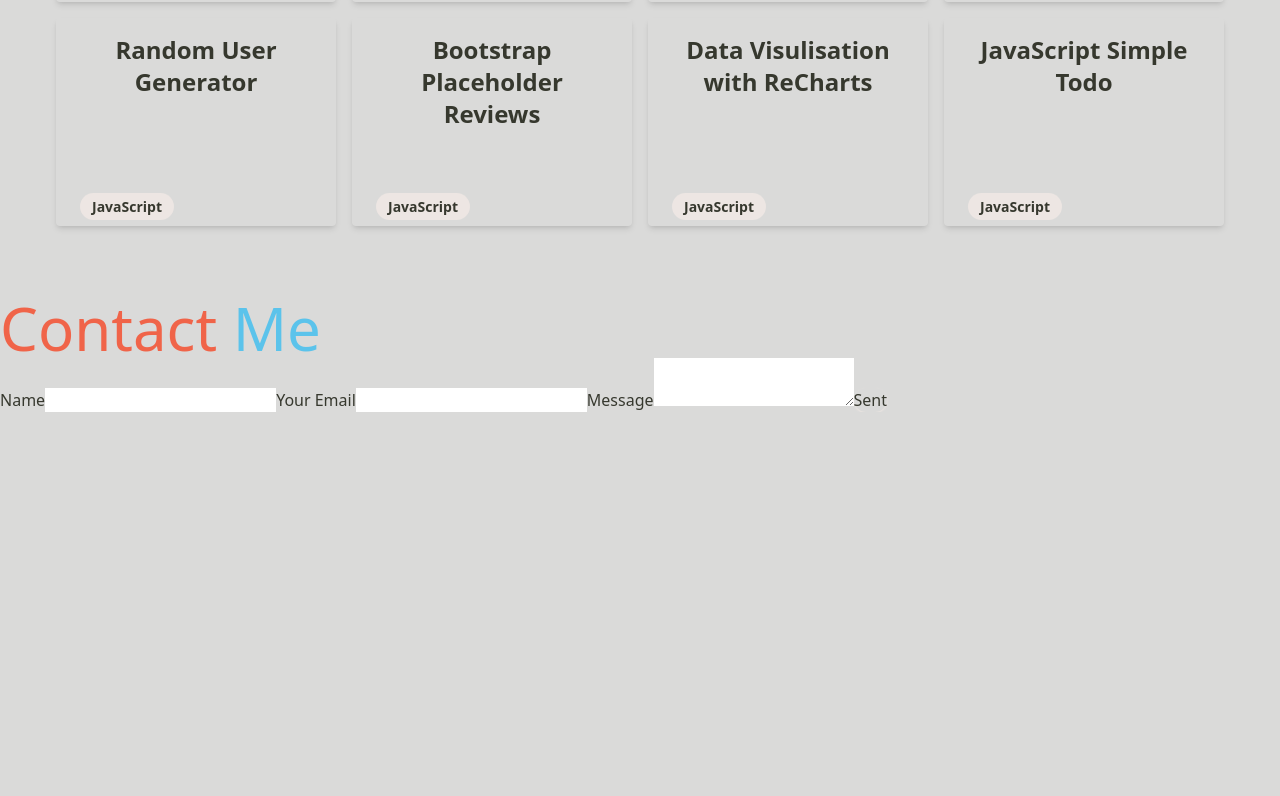
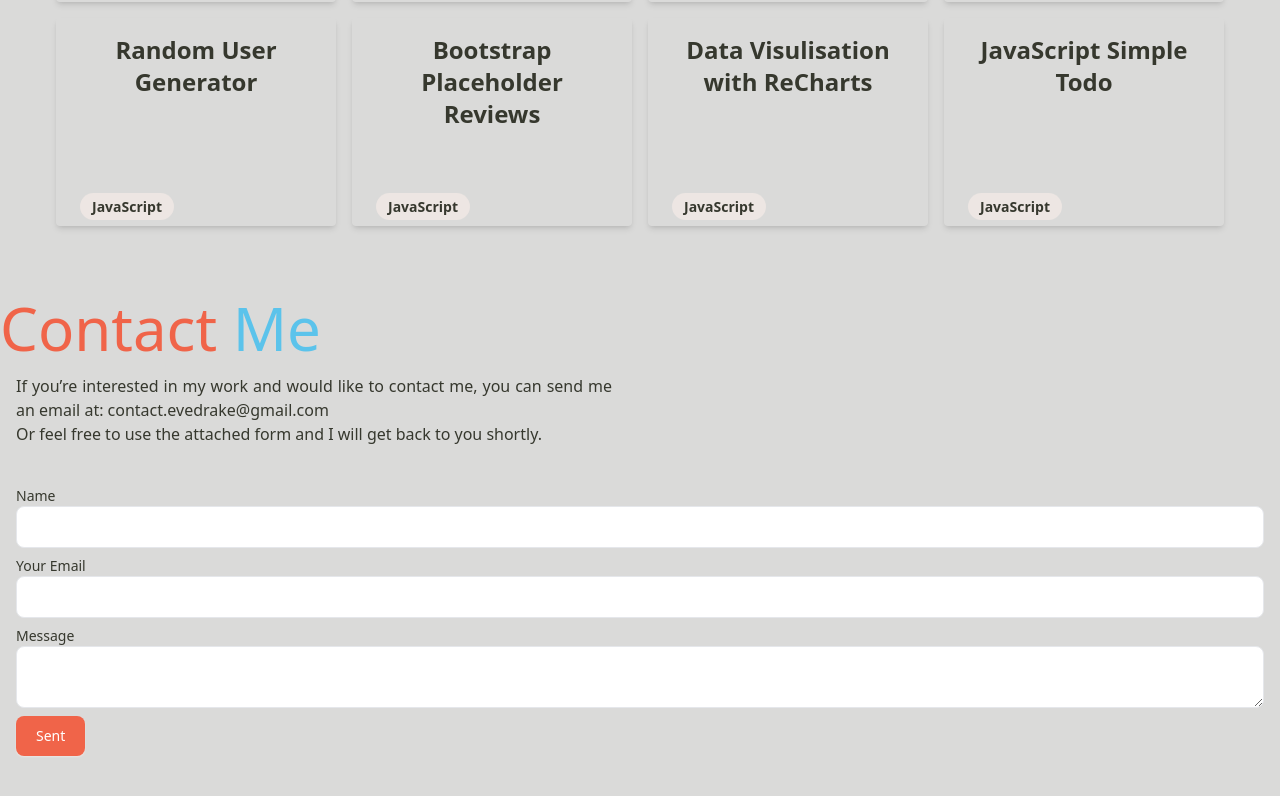
Before and after one commit to Eve-Drake/Eve-Drake-Web-Developement, a Next.js app: page / in a window 1280 px wide. Shown: the part 2102-2898 px from the top of the page. Before the commit the page ends 2514 px from the top, so only its background shows below. Built offline with nearby package versions, Linux system fonts and the light colour scheme.

Commit message:
contact page editing and funcitonality

```diff
--- a/components/ContactMe.js
+++ b/components/ContactMe.js
@@ -1,45 +1,91 @@
 import React, { useState } from 'react';
-import emailjs from '@emailjs/browser';
+import { send } from 'emailjs-com';
 
 const ContactMe = () => {
-  const [name, setName] = useState('');
-  const [message, setMessage] = useState('')
-  const [contactEmail, setContactEmail] = useState('')
-  const [email, setEmail] = useState('')
+  const [showSent, setShowSent] = useState(false)
+  const [toSend, setToSend] = useState({
+    from_name: '',
+    message: '',
+    reply_to: '',
+  });
 
-  const handleSubmit = (e) => {
+  const onSubmit = (e) => {
     e.preventDefault();
-    setEmail(`Message from ${name} that can be contacted at ${contactEmail}. It states ${message}`)
-    emailjs.send('service_6pp6vos', 'template_638wrgd', {email}, 'EKQBp2Lom6XwoAEhP');
-    setName('')
-    setEmail('')
-    setContactEmail('')
-  }
+    send(
+      'service_6pp6vos',
+      'template_638wrgd',
+      toSend,
+      'EKQBp2Lom6XwoAEhP'
+    )
+      .then((response) => {
+        console.log('SUCCESS!', response.status, response.text);
+        setShowSent(true)
+        setTimeout()
+        setToSend({
+          from_name: '',
+          message: '',
+          reply_to: '',})
+
+
+      })
+      .catch((err) => {
+        console.log('FAILED...', err);
+      });
+    setToSend({from_name: '', message: '', reply_to: ''})
+  };
+
+setTimeout(() => {
+    setShowSent(false)
+  }, 20000);
+
+  const handleChange = (e) => {
+    setToSend({ ...toSend, [e.target.name]: e.target.value });
+  };
+
   return (
-    <div>
+    <div className='h-screen'>
       <h1 className='text-ORANGE'>Contact <span className='text-BLUE'>Me</span></h1>
-    <form onSubmit={handleSubmit}>
-      <label>Name</label>
+      <div className='grid grid-cols-1 gap-6 md:grid-cols-4'>
+        <aside className='col-span-2 text-justify p-2 m-2'>
+          <p>If you’re interested in my work and would like to contact me, you can send me an email at: contact.evedrake@gmail.com</p>
+          <p>Or feel free to use the attached form and I will get back to you shortly.</p>
+        </aside>
+      </div>
+      <div className='col-span-2 text-justify p-2 m-2'>
+        <form onSubmit={onSubmit}>
+          <label className="block mt-2 text-sm font-medium text-DARK dark:text-GREY">Name</label>
           <input
             type="text"
-        name="name"
-        value={name}
-        onChange={(e)=>setName(e.target.value)}/>
+            name="from_name"
+            className="bg-LIGHT-50 border border--300 text-DARK text-sm rounded-lg focus:ring-ORANGE focus:border-ORANGE block w-full p-2.5 dark:bg-gray dark:border-GREY-600 dark:text-LIGHT dark:focus:ring-ORANGE dark:focus:border-ORANGE"
+            value={toSend.from_name}
+            onChange={handleChange}/>
 
-      <label>Your Email</label>
+          <label className="block mt-2 text-sm font-medium text-DARK dark:text-GREY">Your Email</label>
           <input
-        type="text"
-        name="emailname"
-        value={contactEmail}
-        onChange={(e)=>setContactEmail(e.target.value)}/>
+            type="email"
+            name="reply_to"
+            className="bg-LIGHT-50 border border--300 text-DARK text-sm rounded-lg focus:ring-ORANGE focus:border-ORANGE block w-full p-2.5 dark:bg-gray-700 dark:border-GREY-600 dark:text-LIGHT dark:focus:ring-ORANGE dark:focus:border-ORANGE"
+            value={toSend.reply_to}
+            onChange={handleChange}/>
 
-      <label>Message</label>
+          <label className="block mt-2 text-sm font-medium text-DARK dark:text-GREY">Message</label>
           <textarea
             name="message"
-        value={message}
-        onChange={(e)=>setMessage(e.target.value)}/>
-      <button type='submit'>Sent</button>
+            value={toSend.message}
+            className="bg-LIGHT-50 border border--300 text-DARK text-sm rounded-lg focus:ring-ORANGE focus:border-ORANGE block w-full p-2.5 dark:bg-gray-700 dark:border-GREY-600 dark:text-LIGHT dark:focus:ring-ORANGE dark:focus:border-ORANGE"
+            onChange={handleChange}/>
+          <button type='submit' className='my-2 text-white bg-ORANGE hover:bg-BLUE focus:ring-4 focus:outline-none focus:ring-BLUE font-medium rounded-lg text-sm w-full sm:w-auto px-5 py-2.5 text-center dark:bg-BLUE dark:hover:bg-BLUE-700 dark:focus:ring-blue-800"'>Sent</button>
         </form>
+        <div className={showSent? 'w-full inset-0' : 'hidden'}>
+          <div class="bg-DARK text-white font-bold rounded-t px-4 py-2">
+            <h4 className='text-BLUE'>Message <span className='text-ORANGE'>Sent</span></h4>
+          </div>
+        <div class="border border-t-0 border-DARK rounded-b bg-LIGHT px-4 py-3 text-DARK">
+          <p>Thank you. I aim to get back to you within a week. </p>
+        </div>
+      </div>
+      </div>
     </div>
   )
 }
```
Also changed, not shown: public/ProjectImages/DataVis.JPG (deleted), public/ProjectImages/ReduxTypescriptTodo.JPG (deleted). Lines whose indentation alone changed are shown as unchanged.
